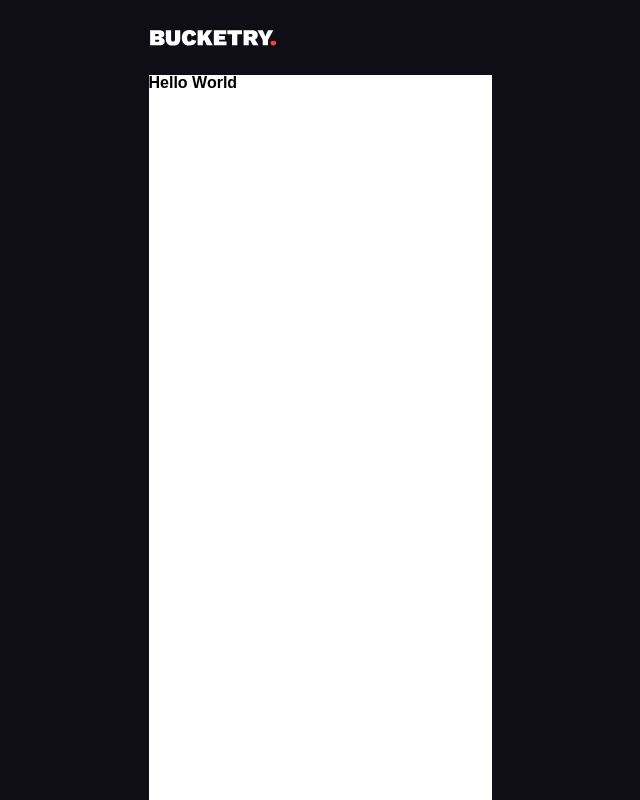
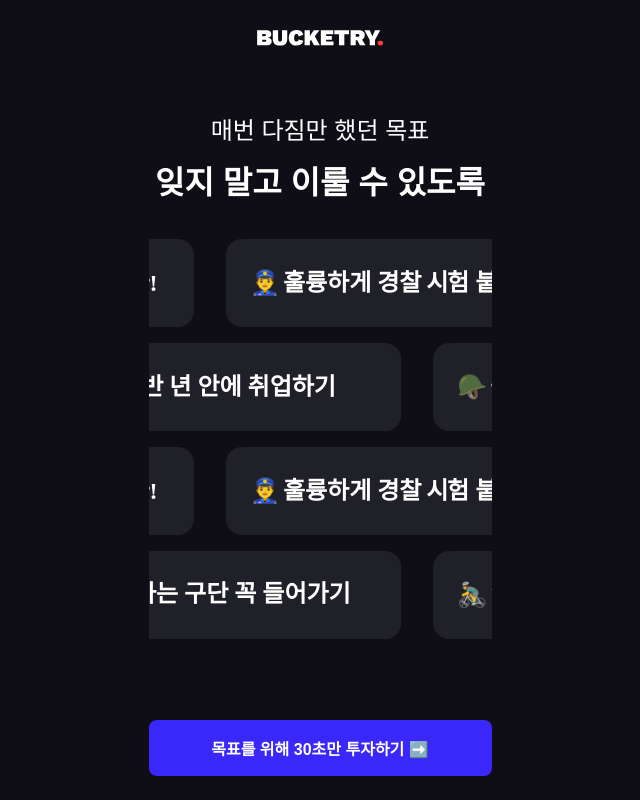
Before and after one commit to 0xBono/bucketlist, a Next.js app: page / in a window 1280 px wide. Shown: the whole page, without its empty margins (320-960 px from the left). Built offline with nearby package versions, Linux system fonts and the light colour scheme; a web font is replaced by a local one.

Commit message:
feat(containers/Main): 메인 페이지 레이아웃 구성

```diff
--- /dev/null
+++ b/src/containers/Main/Main.module.scss
@@ -0,0 +1,66 @@
+.h1 {
+  font-size: 32px;
+  font-weight: 700;
+  line-height: normal;
+  color: #fff;
+}
+
+.h2 {
+  font-size: 24px;
+  font-weight: 400;
+  line-height: normal;
+  color: #fff;
+}
+
+.h3 {
+  font-size: 16px;
+  line-height: normal;
+  color: #fff;
+}
+
+.wrap {
+  width: 100%;
+  height: auto;
+  position: relative;
+  display: flex;
+  flex-direction: column;
+  align-items: center;
+  overflow-x: hidden;
+
+  h1,
+  h2,
+  h3 {
+    text-align: center;
+  }
+}
+
+.hero-section {
+  display: grid;
+  grid-template-rows: repeat(2, 1fr);
+  padding: 36px 0;
+
+  @media (max-width: 768px) {
+    padding: 8px 0;
+  }
+}
+
+.footer {
+  position: absolute;
+  width: 100%;
+  padding: 0 16px;
+  left: 0;
+  bottom: 24px;
+}
+
+.button {
+  width: 100%;
+  height: 56px;
+  background-color: #3a28fa;
+  font-size: 16px;
+  font-weight: bold;
+  color: #fff;
+  border-radius: 8px;
+  border: 0;
+  appearance: none;
+  cursor: pointer;
+}
--- /dev/null
+++ b/src/containers/Main/Main.tsx
@@ -0,0 +1,31 @@
+import { GNBLayout } from 'components/Layouts';
+import { Carousel } from 'components/Carousel';
+
+import classNames from 'classnames/bind';
+import styles from './Main.module.scss';
+
+import router from 'next/router';
+
+const cx = classNames.bind(styles);
+
+export const Main = () => {
+  return (
+    <GNBLayout centered>
+      <div className={cx('wrap')}>
+        <section className={cx('hero-section')}>
+          <h2 className={cx('h2')}>매번 다짐만 했던 목표</h2>
+          <h1 className={cx('h1')}>잊지 말고 이룰 수 있도록</h1>
+        </section>
+        <Carousel />
+      </div>
+      <footer className={cx('footer')}>
+        <button
+          className={cx('button')}
+          onClick={() => router.push('bucket/create')}
+        >
+          목표를 위해 30초만 투자하기 ➡️
+        </button>
+      </footer>
+    </GNBLayout>
+  );
+};
--- /dev/null
+++ b/src/containers/Main/index.ts
@@ -0,0 +1 @@
+export * from './Main';
--- a/src/pages/index.tsx
+++ b/src/pages/index.tsx
@@ -1,13 +1,3 @@
-import { GNBLayout } from 'components/Layouts';
+import { Main } from 'containers/Main';
 
-const Index = () => {
-  return (
-    <GNBLayout>
-      <div style={{ backgroundColor: '#fff', height: '100%' }}>
-        <h1>Hello World</h1>
-      </div>
-    </GNBLayout>
-  );
-};
-
-export default Index;
+export default Main;
```
